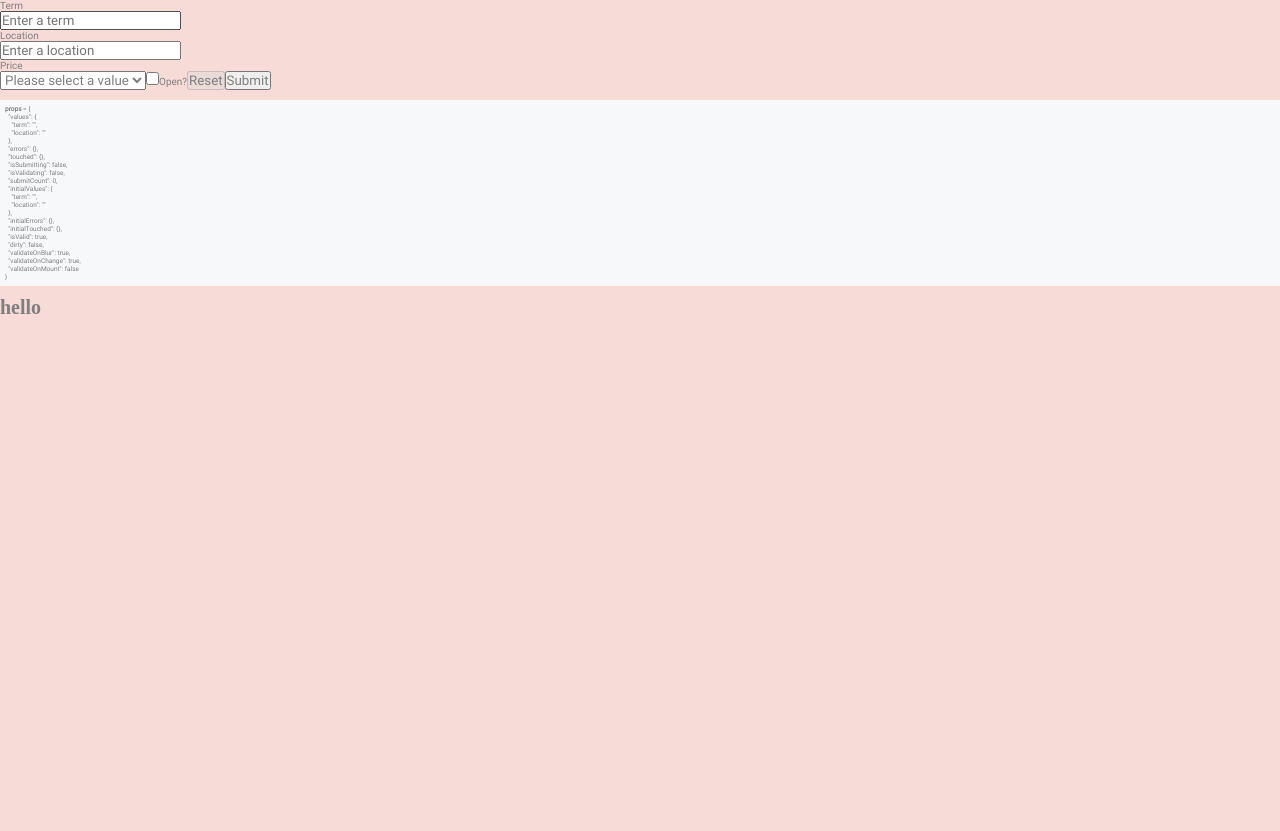
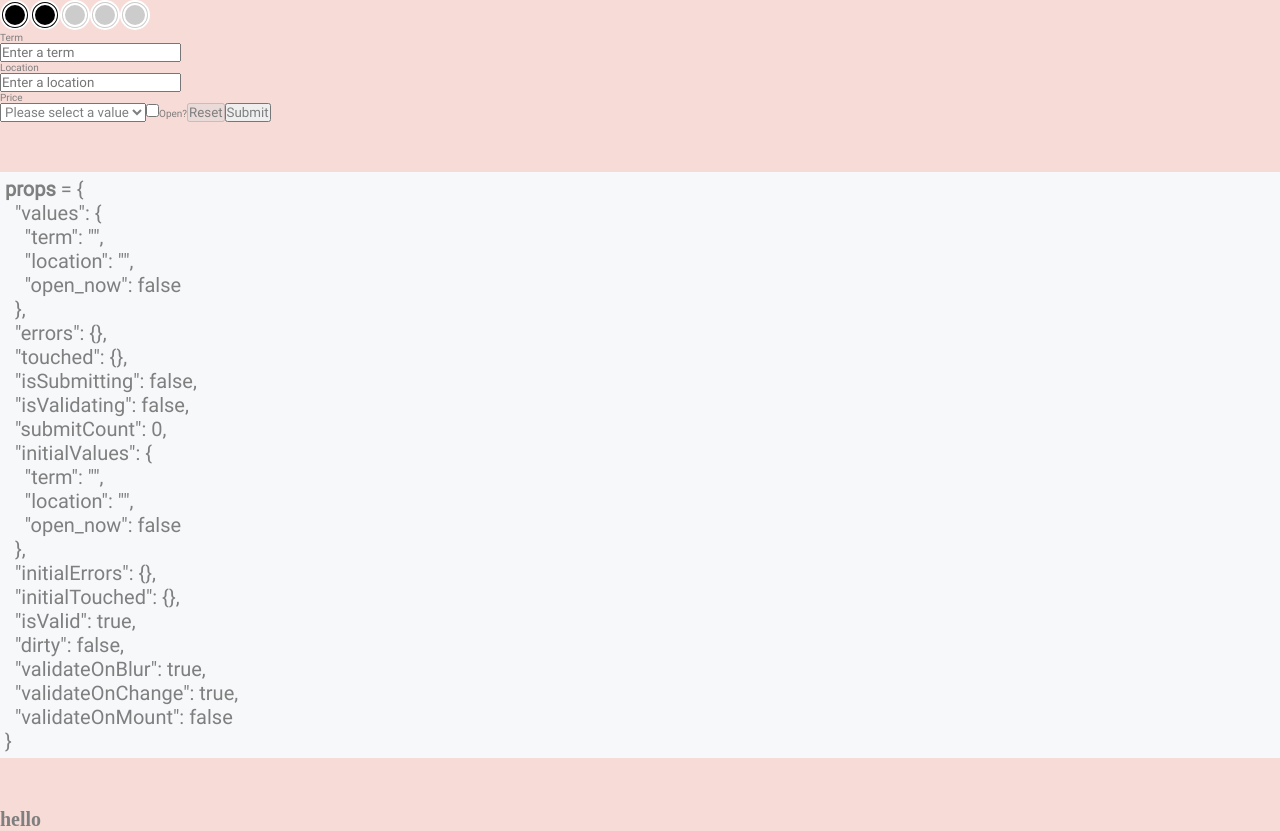
Before and after one commit to kthanesjesdapong/pick-me, a React (Create React App) app in the folder client/: page / in a window 1280 px wide. Before the commit the page ends 800 px from the top, so only its background shows below. Built offline with nearby package versions, Linux system fonts and the light colour scheme.

Commit message:
Added coordinates field, and comments to Forms.js && Implementing Map Feature

```diff
--- a/client/src/components/Form.js
+++ b/client/src/components/Form.js
@@ -3,33 +3,60 @@ import { Formik, Field } from 'formik';
 import { DisplayFormikState } from '../utilities/helper';
 import { searchBusiness } from '../utilities/requests';
 import { schema } from '../utilities/schema'
-import { milesToMeters } from '../utilities/utilities';
 import { prices } from '../assets/data/data'
+import styled from 'styled-components'
+import { randomGenerator } from '../utilities/utilities';
+import Rating from 'react-rating'
+
+const FormStyles = styled.div`
+
+.hidden {
+  display:none;
+}
+
+`
+
 
 export default function Form() {
   const [results, setResults] = useState([]);
   const [params, setParams] = useState({});
 
   const getBusiness = async (params) => {
+
     const response = await searchBusiness(params);
+    console.log(params)
     console.log(response)
     setResults(response.data.search.business)
   }
+  //params are the terms, Locations, Price, Open_Now queries we're setting
+  //in the response obj we get back the data from the searchBusiness api.
+
   const handleSubmit = async (evt) => {
     const isValid = await schema.validate(evt);
     if (!isValid) {
       return;
     }
-    console.log(evt);
     setParams(evt);
     getBusiness(evt);
   };
+  // isValid is in our utils folder and we await to see if the schema is valids if it isn't we dont return anything
+  //else we set the params and and get the Business
+  // this is what we're sending when we hit submit
+  console.log(results)
 
-  console.log(results);
+  // console.log(results[randomGenerator(results.length)]);
 
-  return (<div>
+
+  //touched is indicating that a field has been touched aka used
+
+
+  return (<FormStyles
+  >
+    <div className=''>
+      <Rating initialRating={2} />
       <Formik
-      initialValues={{ term: '', location: '' }}
+
+        initialValues={{ term: '', location: '', open_now: false }}
         validationSchema={schema}
         onSubmit={handleSubmit}
 
@@ -116,6 +143,6 @@ export default function Form() {
           );
         }}
       </Formik>
-
-  </div>)
+    </div>
+  </FormStyles>)
 }
--- a/client/src/utilities/helper.js
+++ b/client/src/utilities/helper.js
@@ -1,12 +1,12 @@
 import React from 'react';
 
 export const DisplayFormikState = (props) => (
-  <div style={{ margin: '1rem 0' }}>
+  <div style={{ margin: '5rem 0' }}>
     <h3 style={{ fontFamily: 'monospace' }} />
     <pre
       style={{
         background: '#f6f8fa',
-        fontSize: '.65rem',
+        fontSize: '2rem',
         padding: '.5rem',
       }}
     >
--- a/client/src/utilities/utilities.js
+++ b/client/src/utilities/utilities.js
@@ -5,9 +5,7 @@ export const randomGenerator = (num) => {
 }; //randomly generating a number from 0-num
 
 
-export const milesToMeters = n => {
-  return n * 1609.34;
-}
+
 // gives you the conversion from miles to meters because yelp only takes meters
 
 // call the number
--- a/package.json
+++ b/package.json
@@ -21,8 +21,10 @@
     "express": "^4.17.1",
     "formik": "^2.2.9",
     "graphql-request": "^2.0.0",
+    "mapbox-gl": "^2.6.1",
     "nodemon": "^2.0.13",
     "react-bootstrap": "^2.0.2",
+    "react-rating": "^2.0.5",
     "styled-components": "^5.3.3",
     "yup": "^0.32.11"
   },
```
Also changed, not shown: client/src/components/ReactTitle.js (added), client/src/components/Restaurants.js (added), client/src/components/Subtitle.js (added), 2 other files (tests, documents, lock files or other folders). Lines whose indentation alone changed are shown as unchanged.
